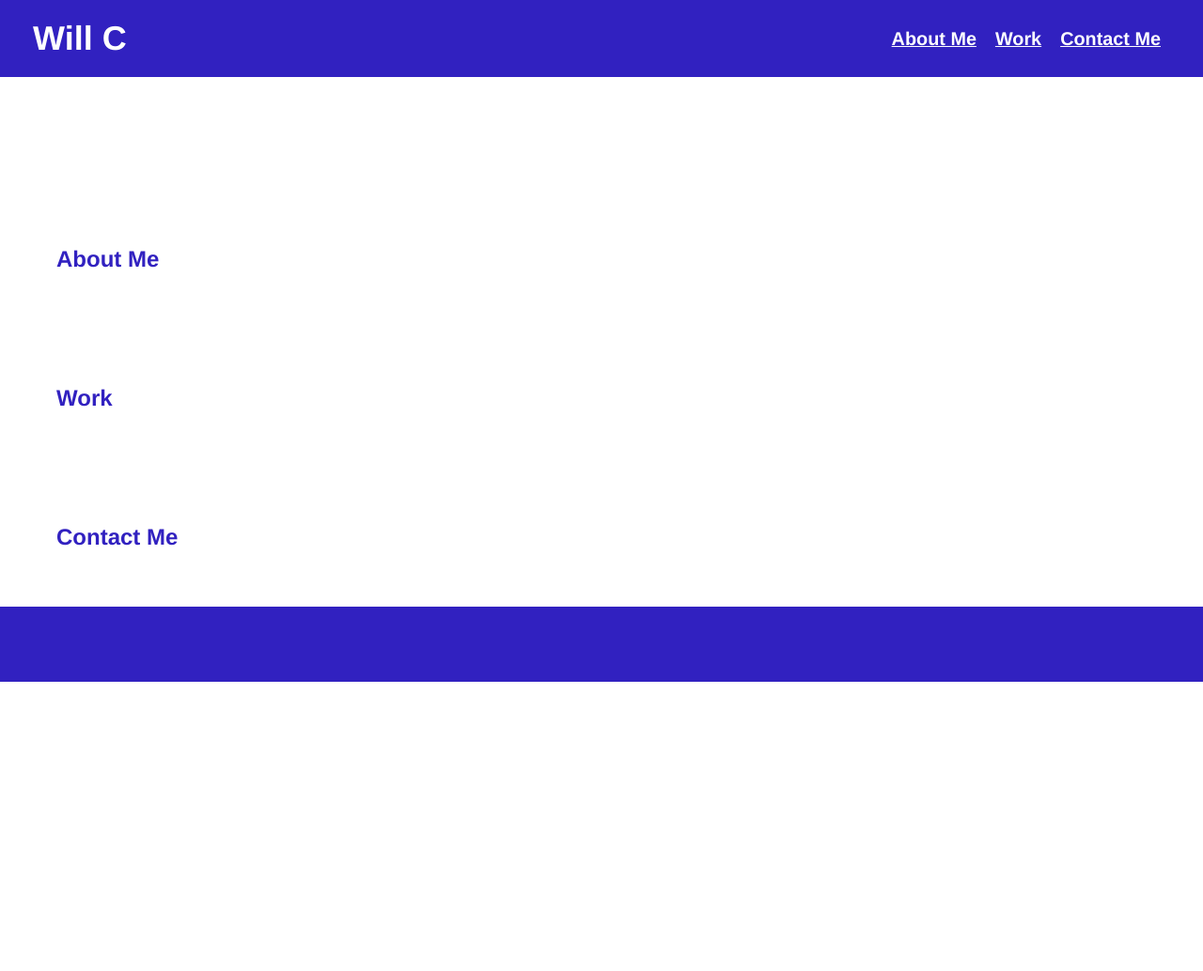
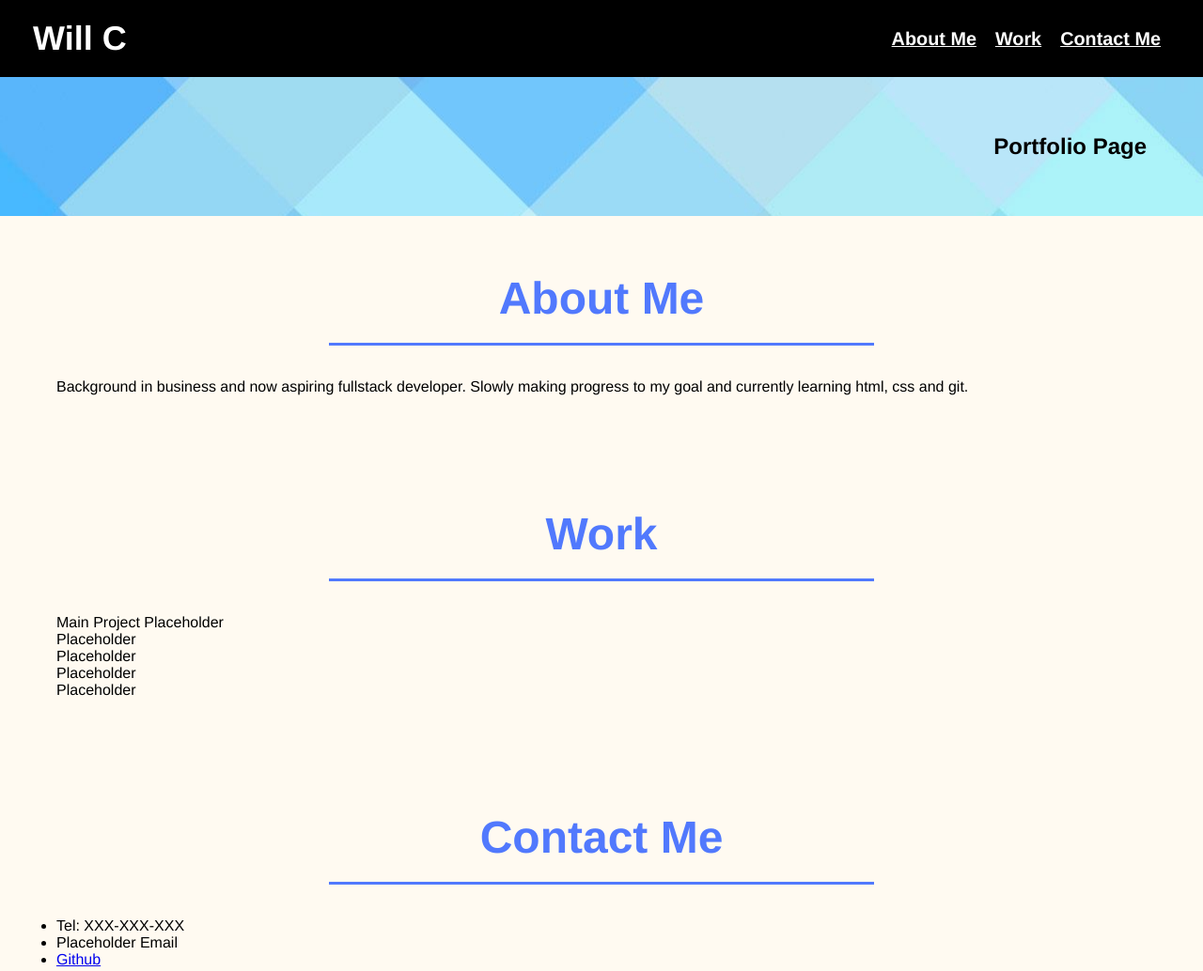
Before and after one commit to wctestbank/02-Portfolio, a plain HTML site: page index.html in a window 1280 px wide. Shown: the top 1034 px of the page at 94% size. Before the commit the page ends 800 px from the top, so only its background shows below. Drawn offline with Linux system fonts and the light colour scheme.

Commit message:
Added html content

```diff
--- a/Assets/css/style.css
+++ b/Assets/css/style.css
@@ -5,13 +5,17 @@
 }
 
 :root {
-    --primary-color: rgb(49, 33, 192);
+    --primary-color: black;
     --secondary-color: white;
+    --third-color: rgb(81, 121, 253);
+
+    --background-color: rgb(255, 250, 241);
 }
 
 body {
     color:var(--primary-color);
     font-family: Helvetica, Arial, sans-serif;
+    background-color: var(--background-color);
 }
 
 /* HEADER START */
@@ -72,7 +76,34 @@ footer {
 }
 /* FOOTER END */
 
-/* SECTION PADDING */
+/* SECTION */
 section{
     padding: 60px;
 }
+
+
+
+.hero {
+    background-image: url('../images/background.jpg');
+    background-position: 85% 35%;
+    display: flex;
+    flex-wrap: flex;
+    justify-content: right;
+    align-items: flex-end;
+
+}
+
+.flex-row {
+    display: flex;
+
+}
+
+.section-title {
+    font-size: 48px;
+    padding-bottom: 20px;
+    width: 50%;
+    border-bottom: 3px solid;
+    margin: 0 auto 35px auto;
+    color: var(--third-color);
+    text-align: center;
+}
--- a/index.html
+++ b/index.html
@@ -35,25 +35,72 @@
 
 
     <!-- Hero -->
-    <section>
-
+    <section class="hero">
+        <h2>Portfolio Page</h2>
     </section>
 
     <!-- About Me -->
-    <section id="about-me">
-        <h2>About Me</h2>
+    <section id="about-me" class="content-block">
+        <div>
+            <h2 class="section-title">About Me</h2>
+        </div>
+
+        <div>
+            <p>
+                Background in business and now aspiring fullstack developer. Slowly making progress to my goal and
+                currently learning html, css and git.
+            </p>
+        </div>
     </section>
 
 
     <!-- Work Section -->
-    <section id="work">
-        <h2>Work</h2>
+    <section id="work" class="content-block">
+        <div>
+            <h2 class="section-title">Work</h2>
+        </div>
+
+        <div>
+            <div>Main Project Placeholder</div>
+        </div>
+
+        <div>
+            <div>Placeholder</div>
+        </div>
+
+        <div>
+            <div>Placeholder</div>
+        </div>
+
+        <div>
+            <div>Placeholder</div>
+        </div>
+
+        <div>
+            <div>Placeholder</div>
+        </div>
     </section>
 
 
     <!-- Contact Me-->
-    <section id="contact-me">
-        <h2>Contact Me</h2>
+    <section id="contact-me" class="content-block">
+        <div>
+            <h2 class="section-title">Contact Me</h2>
+        </div>
+
+        <div>
+            <ul>
+                <li>
+                    <p>Tel: XXX-XXX-XXX</p>
+                </li>
+                <li>
+                    <p>Placeholder Email</p>
+                </li>
+                <li>
+                    <a href="https://github.com/wctestbank">Github</a>
+                </li>
+            </ul>
+        </div>
     </section>
 
     <!-- Footer -->
```
Also changed, not shown: Assets/images/background.jpg (renamed from Assets/images/8f61cc8e4357b9bae09d014947471b82.jpg).
